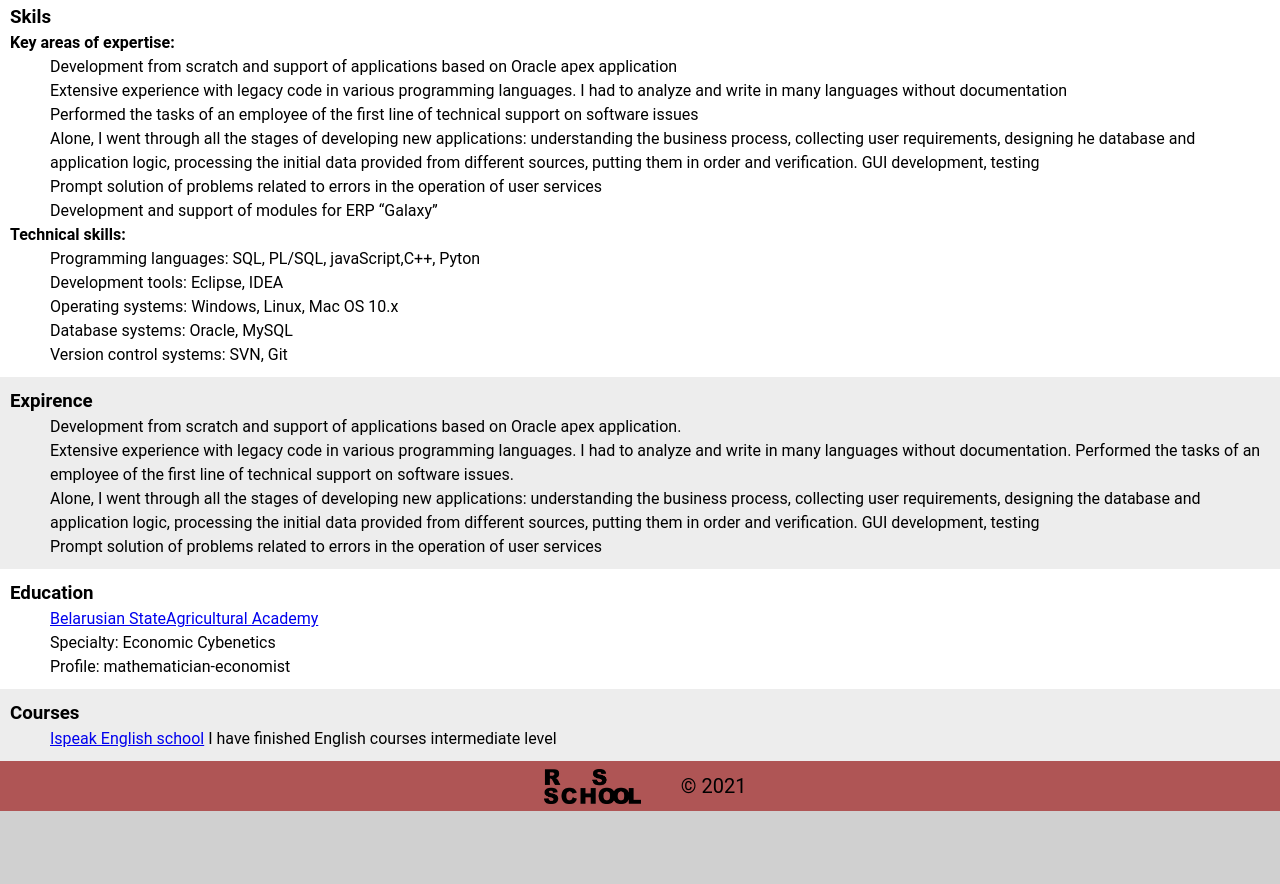
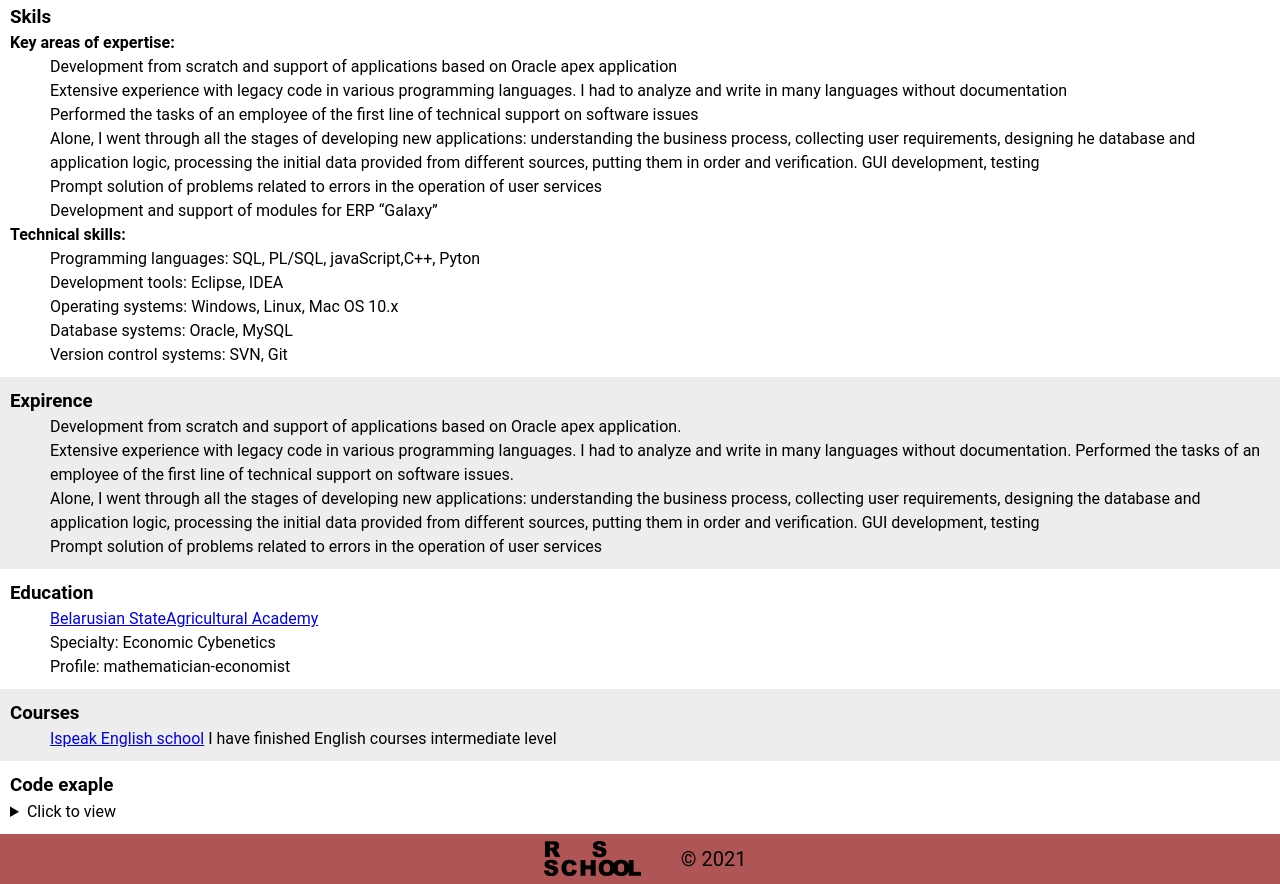
Before and after one commit to Zmiterr/rsschool-cv, a plain HTML site: page index.html in a window 1280 px wide. Shown: the part 413-1297 px from the top of the page. Before the commit the page ends 1224 px from the top, so only its background shows below. Drawn offline with Linux system fonts and the light colour scheme.

Commit message:
feat: add code example block

```diff
--- a/index.html
+++ b/index.html
@@ -81,6 +81,20 @@
     <p><a href="https://ispeak-school.by/">Ispeak English school</a> I have finished English courses intermediate level</p>
   </div>
 </section>
+<section>
+  <h3 class="section_name">Code exaple</h3>
+  <div class="s_content">
+    <details>
+      <summary>Click to view</summary>
+      for (var i = 1; i &lt;=n; i++) {<br/>
+    var result = "";<br/>
+    if (i%3 === 0) result += "Fizz";<br/>
+    if (i%5 === 0) result += "Buzz";<br/>
+    return(result||i);
+}
+    </details>
+  </div>
+</section>
 </div>
 <footer>
   <div>
```
